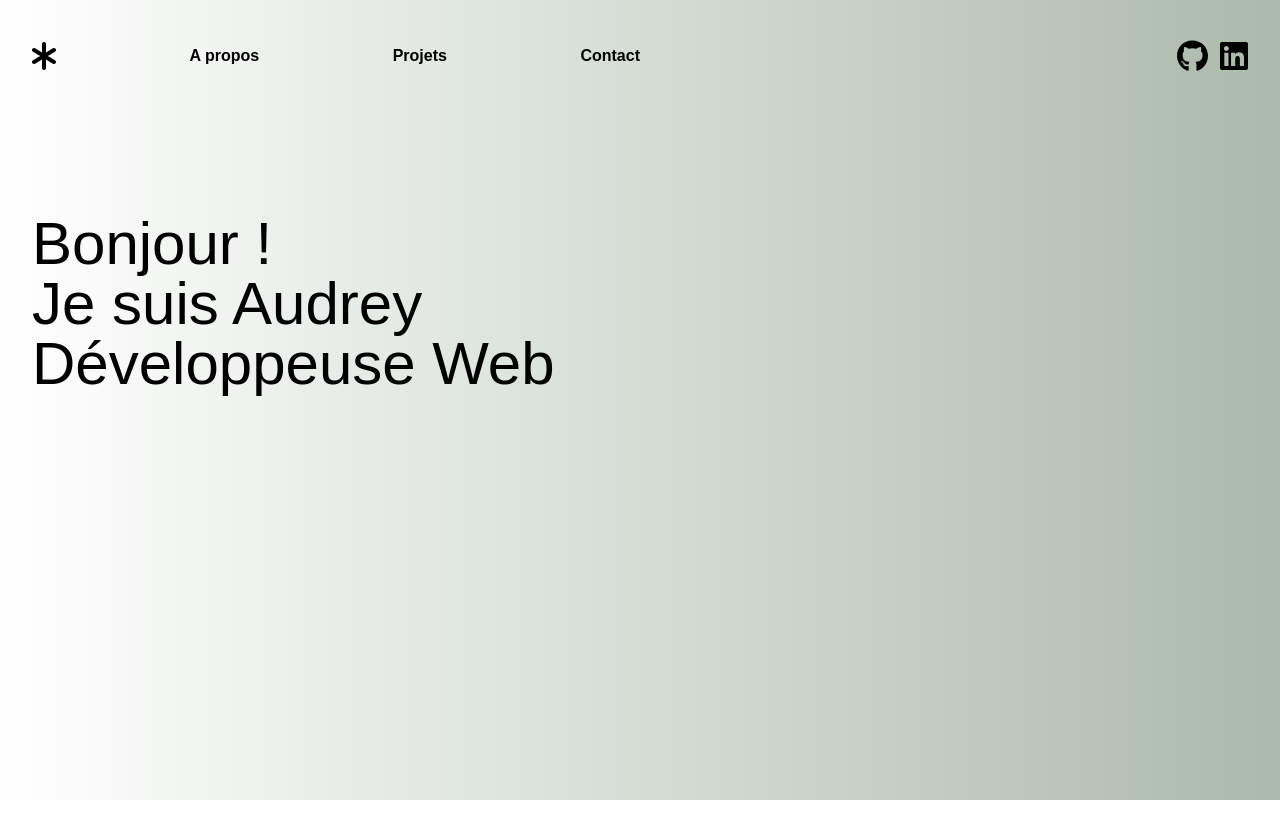
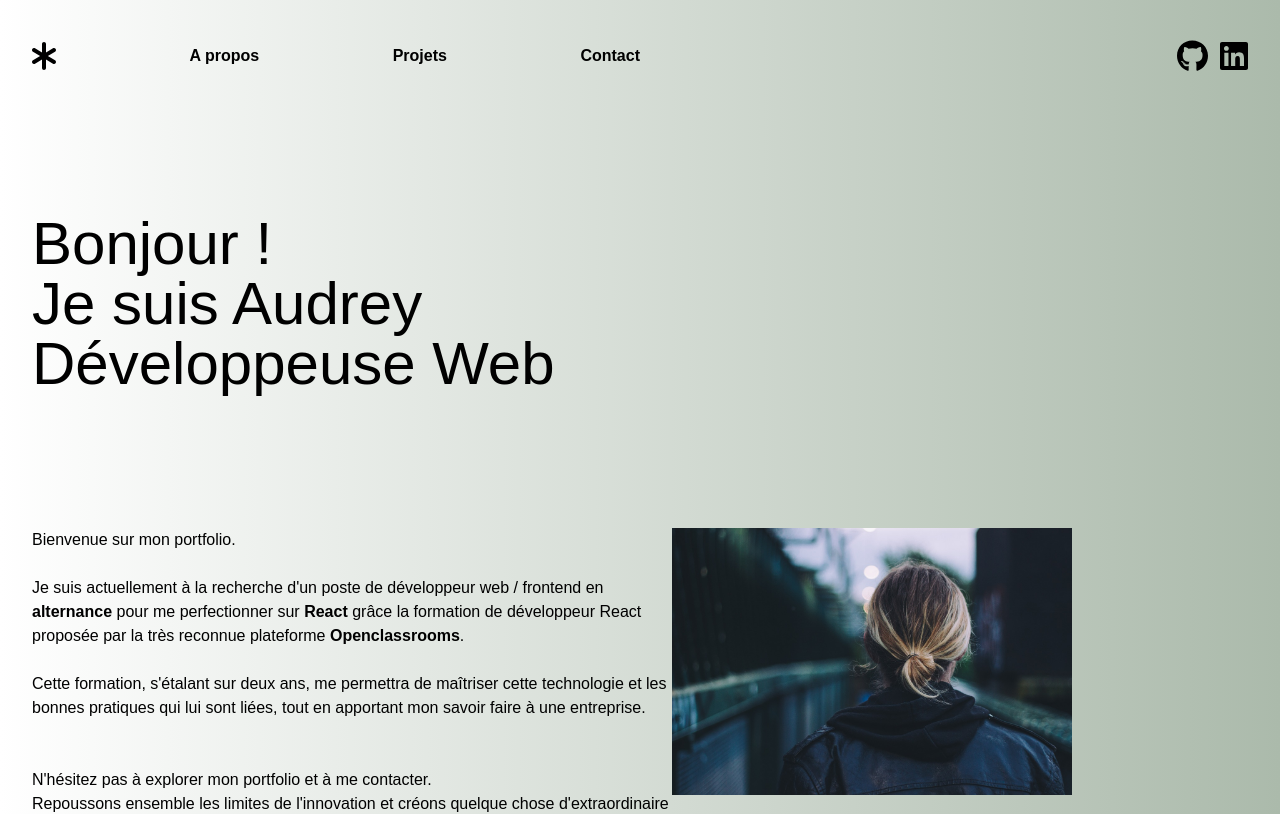
Before and after one commit to st-audrey/ast_portfolio, a Next.js app: page / in a window 1280 px wide. Shown: the top 814 px of the page. Built offline with nearby package versions, Linux system fonts and the light colour scheme; a web font is replaced by a local one.

Commit message:
fix modal

```diff
--- a/app/components/Modal/Modal.css
+++ b/app/components/Modal/Modal.css
@@ -1,5 +1,5 @@
 .modal-overlay {
-  position: absolute;
+  position: fixed;
   top: 0;
   left: 0;
   bottom: 0;
--- a/app/components/Works/Works.jsx
+++ b/app/components/Works/Works.jsx
@@ -1,3 +1,4 @@
+"use client";
 import { useState } from "react";
 
 import Modal from "../Modal/Modal";
--- a/app/globals.css
+++ b/app/globals.css
@@ -20,8 +20,11 @@
   }
 }
 
+/* html {
+  height: calc(100% - 2.5rem);
+} */
 html {
-  height: calc(100% - 2.5rem);
+  height: 100%;
 }
 
 body {
--- a/app/layout.js
+++ b/app/layout.js
@@ -10,7 +10,7 @@ export const metadata = {
 export default function RootLayout({ children }) {
   return (
     <html lang="fr">
-      <body>
+      <body id="modal">
         <Header />
         {children}
       </body>
--- a/app/page.js
+++ b/app/page.js
@@ -1,19 +1,18 @@
 "use client";
+import Greeting from "./components/Greeting/Greeting";
 import About from "./components/About/About";
-import Contact from "./components/Contact/Contact";
-import Greeting from "./components/Greeting/Greeting";
 import Presentation from "./components/Presentation/Presentation";
 import Works from "./components/Works/Works";
+import Contact from "./components/Contact/Contact";
 
 export default function Home() {
   return (
-    <main id="main">
+    <main>
       <Greeting />
-      {/* <Presentation />
+      <Presentation />
       <About />
       <Works />
-      <div id="modal"></div>
-      <Contact /> */}
+      <Contact />
     </main>
   );
 }
```
